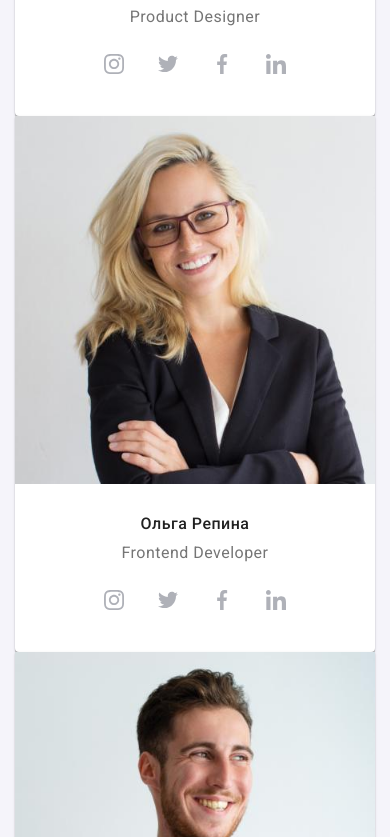
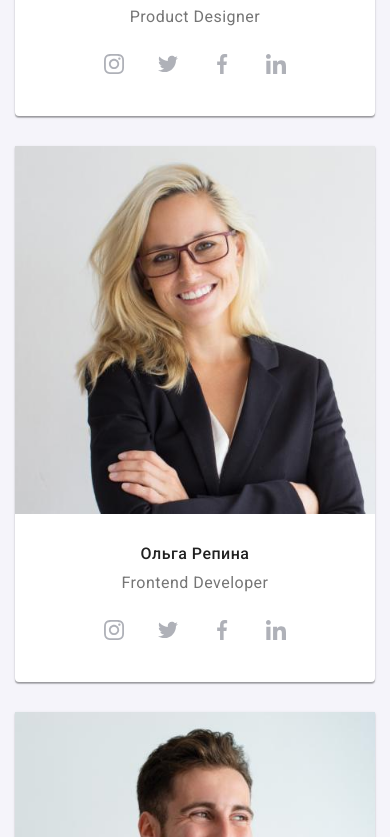
Before and after one commit to VladPomynchuk/goit-markup-hw-08, a plain HTML site: page index.html in a window 390 px wide. Shown: the part 2127-2964 px from the top of the page. Drawn offline with nearby package versions, Linux system fonts and the light colour scheme.

Commit message:
Добавляет марджин в команду

```diff
--- a/scss/layout/_team.scss
+++ b/scss/layout/_team.scss
@@ -7,6 +7,10 @@
 }
 
 .team__item {
+  @media screen and (max-width: 767px) {
+    margin-bottom: 30px;
+  }
+
   @media screen and (min-width: 768px) {
     width: calc((100% - 15px * 4) / 2);
     margin: 15px;
```
Also changed, not shown: css/main.css, css/main.min.css, 2 other files.
